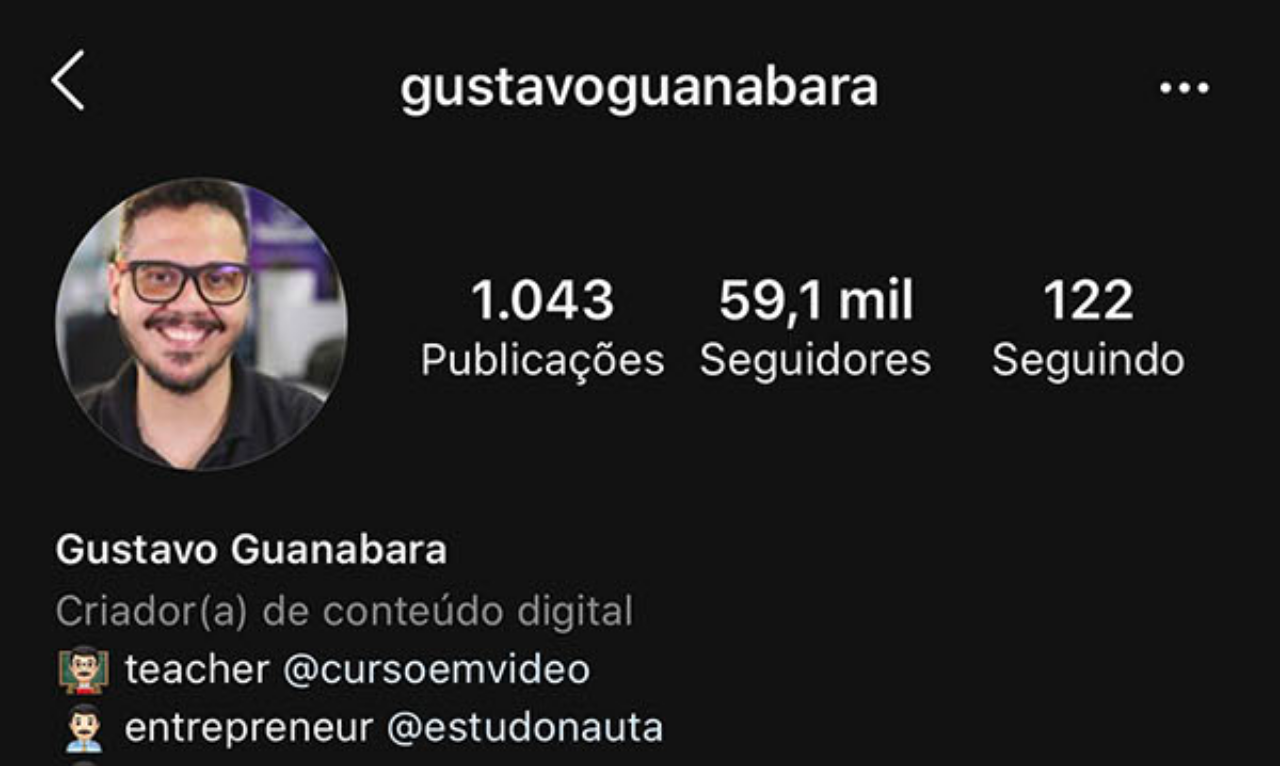
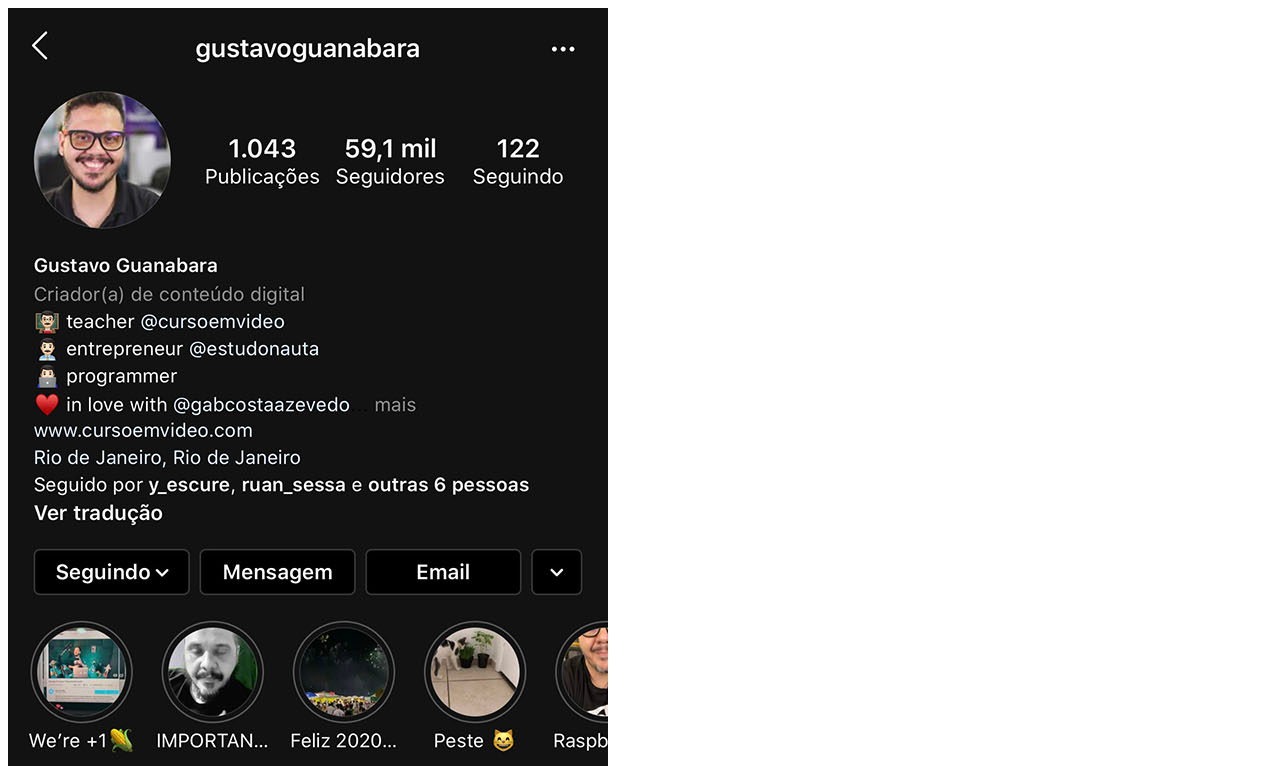
Before and after one commit to gustavoferreirabr/projeto-social, a plain HTML site: page paginas-extras/instagram.html in a window 1280 px wide. Shown: the top 766 px of the page. Drawn offline with Linux system fonts and the light colour scheme.

Commit message:
Atualização

```diff
--- a/paginas-extras/instagram.html
+++ b/paginas-extras/instagram.html
@@ -5,28 +5,10 @@
     <meta http-equiv="X-UA-Compatible" content="IE=edge">
     <meta name="viewport" content="width=device-width, initial-scale=1.0">
     <title>Document</title>
-    <style>
-        *{
-            margin: 0px;
-            padding: 0px;
-        }
-
-        body{
-            height: 100vh;
-            width: 100vw;
-            background-color: blueviolet;
-
-            background-image: url(../imagens/tela-instagram.jpg);
-            background-repeat: no-repeat;
-            background-position: top center;
-            background-size: cover;
-        }
-
-
-
-    </style>
 </head>
 <body>
+    <img src="../imagens/tela-instagram.jpg" alt="instagram">
+    <a href="instagram.html" target="_blank">Clique aqui</a>
 
 </body>
 </html>
```
Also changed, not shown: estilos/social.css (+9 -2 lines), paginas-extras/home.html (+1 -1 lines).
